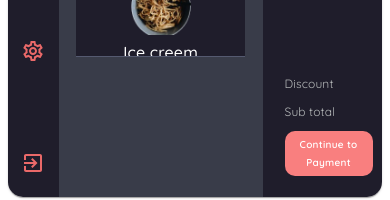
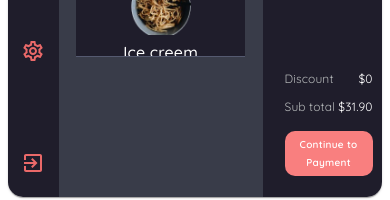
Before and after one commit to A-Richdom/FOOD-ORDERING-WEBITE, a React (Vite) app: page / in a window 390 px wide. Shown: the part 655-855 px from the top of the page. Built offline with nearby package versions, Linux system fonts and the light colour scheme.

Commit message:
Reduce card height  on small screens

```diff
--- a/src/Components/DishesOrdering.jsx
+++ b/src/Components/DishesOrdering.jsx
@@ -21,6 +21,9 @@ const StyledTableContainer = styled(TableContainer)({
     borderBottom: '1px solid #555a70',
     '&::-webkit-scrollbar': {
         display: 'none !important',
+    },
+    '@media (max-width: 450px)': {
+        width: '65%'
     },
 });
 
--- a/src/Components/Homepage.jsx
+++ b/src/Components/Homepage.jsx
@@ -323,7 +323,7 @@
     flexWrap: 'wrap',
     gap: '8px',
     paddingTop: '15px',
-        '@media (max-width: 450px)' : {
+    '@media (max-width: 450px)': {
         gap: '12px'
     }
 });
@@ -352,8 +352,6 @@
     width: '90%',
     position: 'absolute',
     bottom: 30,
-        // left: 25,
-        // right: 15,
     display: 'flex',
     flexWrap: 'wrap',
     flexDirection: 'column',
@@ -364,9 +362,27 @@
         fontSize: '12px',
         padding: '8px',
     },
-        '@media (max-width: 400px)': {
+    '@media (max-width: 450px)': {
         fontSize: '10px',
         padding: '6px',
+        gap: '10px',
+    },
+});
+
+const DiscountSubTotal = styled('div')({
+    display: 'flex',
+    flexWrap: 'wrap',
+    flexDirection: 'column',
+    marginBottom: '5px',
+    gap: '10px',
+    '@media (max-width: 450px)': {
+        display: 'flex',
+        width: '100%',
+        flexDirection: 'column',
+        flexWrap: 'nowrap',
+        overflowX: 'auto',
+        fontSize: '10px',
+        gap: '10px',
     },
 });
 
@@ -374,12 +390,30 @@
     display: 'flex',
     flexWrap: 'wrap',
     justifyContent: 'space-between',
+    '&::-webkit-scrollbar': {
+        display: 'none !important',
+    },
+    '@media (max-width: 450px)': {
+        display: 'flex',
+        flexWrap: 'nowrap',
+        gap: '0px',
+        width: '60%',
+    },
 });
 
 const SubTotal = styled('div')({
     display: 'flex',
     flexWrap: 'wrap',
     justifyContent: 'space-between',
+    '&::-webkit-scrollbar': {
+        display: 'none !important',
+    },
+    '@media (max-width: 450px)': {
+        display: 'flex',
+        flexWrap: 'nowrap',
+        gap: '0px',
+        width: '60%',
+    },
 });
 
 // const BtnPayNow = styled('button')(({ theme }) => ({
@@ -720,6 +754,8 @@
 
                         {/* Payment Wrapper */}
                         <PaymentWrapper >
+                            <DiscountSubTotal>
+
                                 <Discount>
                                     <Typography sx={{
                                         fontSize: '15px',
@@ -742,7 +778,7 @@
                                             '@media (max-width: 600px)': {
                                                 fontSize: '12px',
                                             },
-                                            '@media (max-width: 400px)': {
+                                            '@media (max-width: 450px)': {
                                                 fontSize: '12px !important',
                                             },
                                         }}>
@@ -760,7 +796,7 @@
                                             '@media (max-width: 600px)': {
                                                 fontSize: '12px',
                                             },
-                                            '@media (max-width: 400px)': {
+                                            '@media (max-width: 450px)': {
                                                 fontSize: '12px !important',
                                             },
                                         }}>
@@ -782,6 +818,8 @@
                                         </Typography>
                                     </span>
                                 </SubTotal>
+
+                            </DiscountSubTotal>
 
                             <Button onClick={openOverlay}
                                 sx={{
--- a/src/Components/PopOverPage.jsx
+++ b/src/Components/PopOverPage.jsx
@@ -25,10 +25,6 @@ const CardContainer = styled(Card)(({ theme }) => ({
   },
 }));
 
-// popOverPageVisible: {
-//   right: 0,
-// },
-
 // CONFIRMATION PAGE..//
 const ConfirmationPage = styled(CardContent)(({ theme }) => ({
   width: '50%',
@@ -53,13 +49,6 @@ const ConfirmationPageChildren = styled('div')(({ theme }) => ({
     width: '100%',
   },
 }));
-
-// // height: '100vh',
-//     overflowY: 'scroll',
-//     // overflowX: 'hidden',
-//     '&::-webkit-scrollbar': {
-//         display: 'none',
-//     },
 
 const NavBar = styled('div')({
   display: 'flex',
@@ -111,12 +100,22 @@ const Discount = styled('div')({
   display: 'flex',
   flexWrap: 'wrap',
   justifyContent: 'space-between',
+  '@media (max-width: 450px)': {
+    display: 'flex',
+    gap: '70px',
+    flexWrap: 'nowrap',
+  },
 });
 
 const SubTotal = styled('div')({
   display: 'flex',
   flexWrap: 'wrap',
   justifyContent: 'space-between',
+  '@media (max-width: 450px)': {
+    display: 'flex',
+    gap: '48px',
+    flexWrap: 'nowrap',
+  },
 });
 
 // PAYMENT PAGE...//
@@ -135,11 +134,16 @@ const PaymentPage = styled(CardContent)(({ theme }) => ({
 const PaymentPageChildren = styled('div')(({ theme }) => ({
   width: '100%',
   paddingTop: '20px !important',
-  height: '95%',
-  overflowY: 'scroll',
+  height: '90%',
+  overflowY: 'auto',
   overflowX: 'hidden',
   '&::-webkit-scrollbar': {
     display: 'none',
+  },
+  '@media (max-width: 450px)': {
+    height: '90%',
+    paddingTop: '0px !important',
+    overflowY: 'auto',
   },
 }));
 
@@ -344,7 +348,7 @@ const PopOverPage = ({ selectedDishes, onClose }) => {
                 transition: 'all 0.4s ease-in-out',
                 '&:hover': {
                   color: '#f97f7f',
-                  transform: 'scale(1.4)',
+                  transform: 'scale(2)',
                 },
               }} />
             </span>
@@ -396,7 +400,7 @@ const PopOverPage = ({ selectedDishes, onClose }) => {
               expandedDishName={expandedDishName}
             />
 
-            <DiscountSubtotalWrapper sx={{ border: '1px solid red', backgroundColor: 'red', paddingTop: '20px' }}>
+            <DiscountSubtotalWrapper sx={{ paddingTop: '20px' }}>
               <Discount>
                 <Typography sx={{
                   fontSize: '15px',
@@ -427,16 +431,18 @@ const PopOverPage = ({ selectedDishes, onClose }) => {
                   </Typography>
                 </span>
               </Discount>
+
               <SubTotal>
                 <Typography
                   sx={{
                     fontSize: '15px',
                     fontFamily: 'Quicksand',
                     color: '#b5b8b9',
+                    whiteSpace: 'nowrap',
                     '@media (max-width: 600px)': {
                       fontSize: '12px',
                     },
-                    '@media (max-width: 400px)': {
+                    '@media (max-width: 450px)': {
                       fontSize: '12px !important',
                     },
                   }}>
```
Also changed, not shown: src/Components/Settings.jsx (+0 -17 lines). Lines whose indentation alone changed are shown as unchanged.
